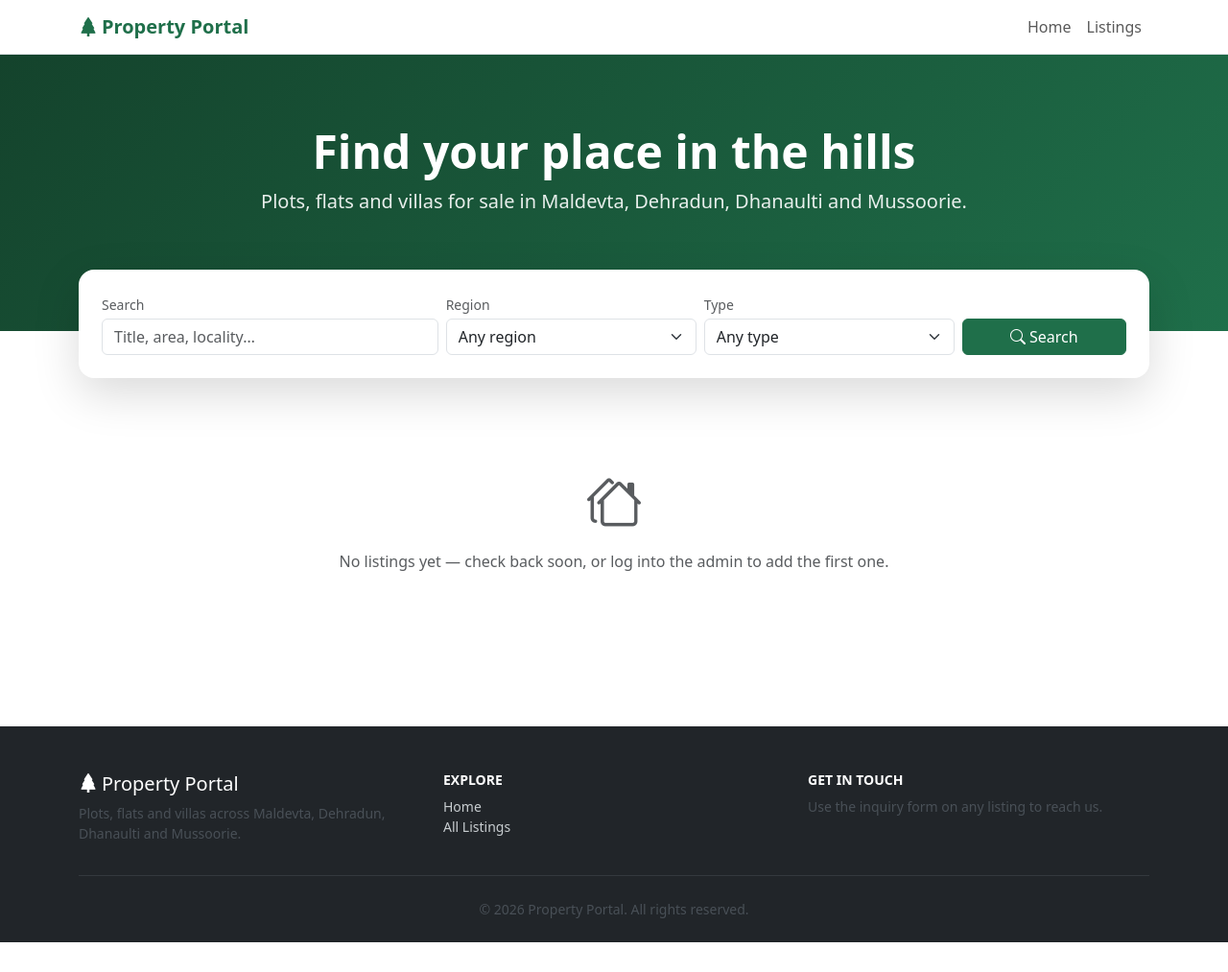
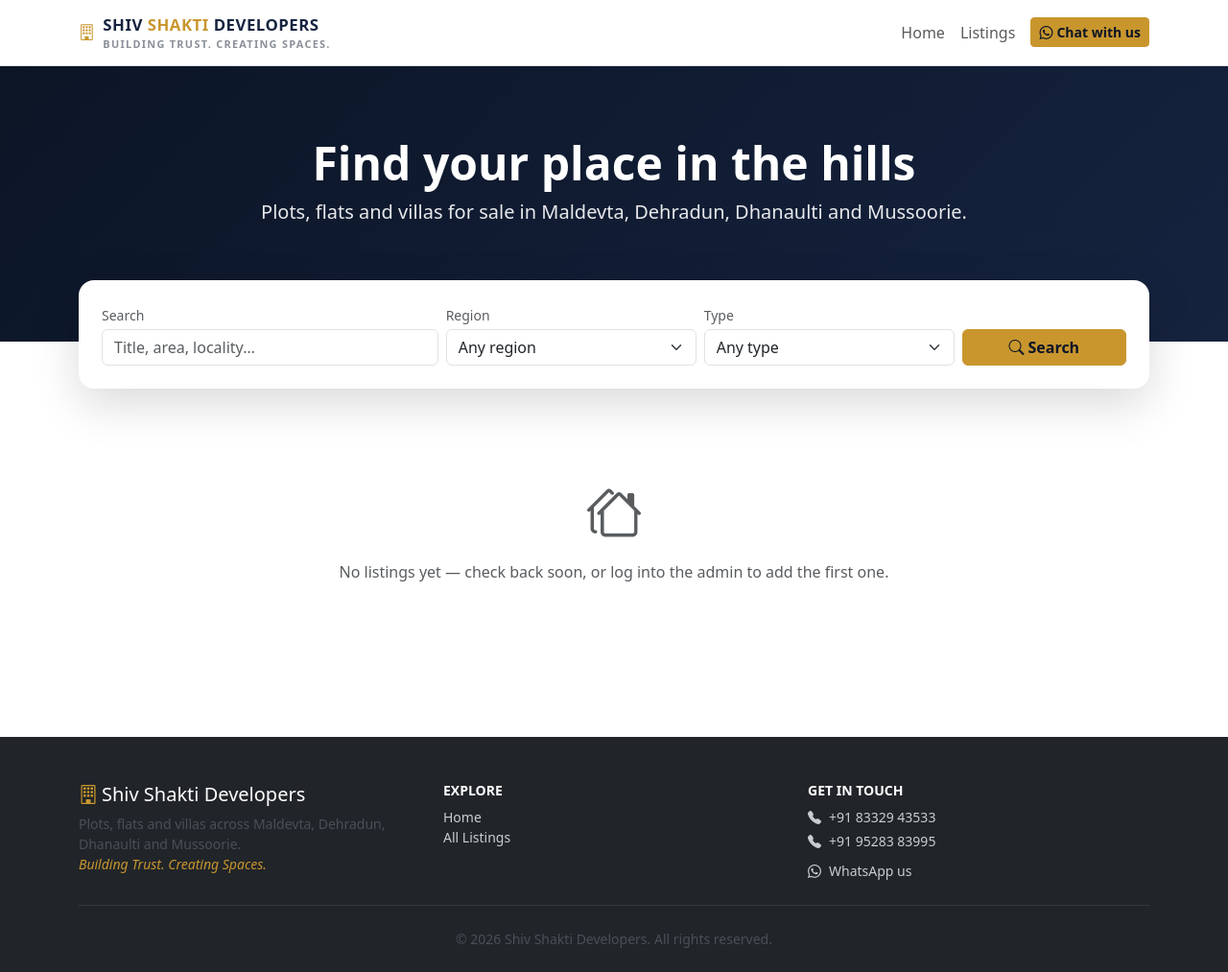
Before and after one commit to rahulbaliyan/property-portal, a Django app: page / in a window 1280 px wide. Shown: the whole page at 96% size. Before the commit the page ends 982 px from the top, so only its background shows below. Run offline with Django 5.2, Linux system fonts and the light colour scheme; data that the repository does not hold is empty.

Commit message:
Rebrand to Shiv Shakti Developers, add contact numbers, inquiry notifications
- Navy/gold palette matching the brand logo, two contact numbers as
  click-to-call links in the footer and property detail sidebar
- Email notification on new inquiry via Brevo SMTP (console backend in
  dev, no real credentials needed locally)
- Optional WhatsApp notification via Meta WhatsApp Cloud API, silently
  skipped until credentials are configured

```diff
--- a/core/context_processors.py
+++ b/core/context_processors.py
@@ -2,4 +2,10 @@
 
 
 def site_settings(request):
-    return {"settings_whatsapp_number": settings.WHATSAPP_NUMBER}
+    return {
+        "settings_whatsapp_number": settings.WHATSAPP_NUMBER,
+        "site_name": settings.SITE_NAME,
+        "site_tagline": settings.SITE_TAGLINE,
+        "contact_phone_1": settings.CONTACT_PHONE_1,
+        "contact_phone_2": settings.CONTACT_PHONE_2,
+    }
--- a/properties/views.py
+++ b/properties/views.py
@@ -7,6 +7,7 @@
 from django.views.decorators.http import require_GET, require_http_methods
 
 from inquiries.forms import InquiryForm
+from inquiries.notifications import notify_new_inquiry
 
 from .models import Property
 
@@ -87,6 +88,7 @@
             inquiry = form.save(commit=False)
             inquiry.property = property_obj
             inquiry.save()
+            notify_new_inquiry(inquiry)
             messages.success(
                 request,
                 "Thanks! Your inquiry has been sent — we'll get back to you soon.",
--- a/requirements.txt
+++ b/requirements.txt
@@ -4,3 +4,4 @@
 pillow==12.3.0
 gunicorn==23.0.0
 psycopg[binary]==3.2.3
+requests==2.32.3
--- a/static/css/style.css
+++ b/static/css/style.css
@@ -1,8 +1,9 @@
 :root {
-  --brand: #1f6f4a;
-  --brand-dark-solid: #14432c;
-  --accent: #d98e33;
-  --bg-soft: #f7f6f2;
+  --brand: #16233f;
+  --brand-dark-solid: #0b1526;
+  --accent: #c9962e;
+  --accent-light: #e0b354;
+  --bg-soft: #f8f6f0;
 }
 
 body {
@@ -12,17 +13,19 @@
 
 .text-brand { color: var(--brand); }
 .bg-brand { background-color: var(--brand); }
+.text-accent { color: var(--accent); }
 
 .btn-brand {
-  background-color: var(--brand);
-  border-color: var(--brand);
-  color: #fff;
+  background-color: var(--accent);
+  border-color: var(--accent);
+  color: var(--brand-dark-solid);
+  font-weight: 600;
 }
 .btn-brand:hover,
 .btn-brand:focus {
-  background-color: var(--brand-dark-solid);
-  border-color: var(--brand-dark-solid);
-  color: #fff;
+  background-color: var(--accent-light);
+  border-color: var(--accent-light);
+  color: var(--brand-dark-solid);
 }
 
 .btn-outline-brand {
@@ -39,6 +42,21 @@
   text-decoration: none;
 }
 .footer-link:hover { color: #fff; }
+
+/* Brand */
+.navbar-brand {
+  letter-spacing: 0.03em;
+  text-transform: uppercase;
+  font-size: 1.05rem;
+}
+.navbar-brand img { height: 44px; width: auto; }
+.brand-gold { color: var(--accent); }
+.brand-tagline {
+  font-size: 0.68rem;
+  letter-spacing: 0.12em;
+  text-transform: uppercase;
+  color: #8a8f98;
+}
 
 /* Hero */
 .hero {
@@ -80,7 +98,7 @@
 }
 .property-card .price {
   font-weight: 700;
-  color: var(--brand-dark-solid);
+  color: var(--accent);
 }
 .property-card .badge-status-sold {
   position: absolute;
--- a/templates/base.html
+++ b/templates/base.html
@@ -4,7 +4,7 @@
   <meta charset="UTF-8">
   <meta name="viewport" content="width=device-width, initial-scale=1">
   <meta name="theme-color" content="#1f6f4a">
-  <title>{% block title %}Property Portal{% endblock %} — Uttarakhand Real Estate</title>
+  <title>{% block title %}Home{% endblock %} — {{ site_name }}</title>
   <meta name="description" content="{% block meta_description %}Plots, flats and villas for sale in Maldevta, Dehradun, Dhanaulti and Mussoorie.{% endblock %}">
 
   <link href="https://cdn.jsdelivr.net/npm/bootstrap@5.3.3/dist/css/bootstrap.min.css" rel="stylesheet"
@@ -18,8 +18,12 @@
 
   <nav class="navbar navbar-expand-lg navbar-light bg-white sticky-top border-bottom">
     <div class="container">
-      <a class="navbar-brand fw-bold text-brand" href="{% url 'core:home' %}">
-        <i class="bi bi-tree-fill me-1"></i>Property Portal
+      <a class="navbar-brand fw-bold text-brand d-flex align-items-center" href="{% url 'core:home' %}">
+        <i class="bi bi-building me-2 text-accent"></i>
+        <span>
+          Shiv <span class="brand-gold">Shakti</span> Developers
+          <span class="brand-tagline d-none d-sm-block">{{ site_tagline }}</span>
+        </span>
       </a>
       <button class="navbar-toggler" type="button" data-bs-toggle="collapse" data-bs-target="#mainNav" aria-controls="mainNav" aria-expanded="false" aria-label="Toggle navigation">
         <span class="navbar-toggler-icon"></span>
@@ -63,8 +67,9 @@
     <div class="container">
       <div class="row gy-4">
         <div class="col-md-4">
-          <h5 class="text-white"><i class="bi bi-tree-fill me-1"></i>Property Portal</h5>
+          <h5 class="text-white"><i class="bi bi-building me-1 text-accent"></i>{{ site_name }}</h5>
           <p class="small mb-0">Plots, flats and villas across Maldevta, Dehradun, Dhanaulti and Mussoorie.</p>
+          <p class="small text-accent fst-italic mb-0">{{ site_tagline }}</p>
         </div>
         <div class="col-md-4">
           <h6 class="text-white text-uppercase small fw-bold">Explore</h6>
@@ -75,17 +80,27 @@
         </div>
         <div class="col-md-4">
           <h6 class="text-white text-uppercase small fw-bold">Get in touch</h6>
+          <ul class="list-unstyled small mb-2">
+            <li class="mb-1">
+              <a class="footer-link d-inline-flex align-items-center" href="tel:{{ contact_phone_1|cut:' ' }}">
+                <i class="bi bi-telephone-fill me-2"></i>{{ contact_phone_1 }}
+              </a>
+            </li>
+            <li>
+              <a class="footer-link d-inline-flex align-items-center" href="tel:{{ contact_phone_2|cut:' ' }}">
+                <i class="bi bi-telephone-fill me-2"></i>{{ contact_phone_2 }}
+              </a>
+            </li>
+          </ul>
           {% if settings_whatsapp_number %}
             <a class="footer-link small d-inline-flex align-items-center" href="https://wa.me/{{ settings_whatsapp_number }}" target="_blank" rel="noopener">
-              <i class="bi bi-whatsapp me-1"></i>WhatsApp us
+              <i class="bi bi-whatsapp me-2"></i>WhatsApp us
             </a>
-          {% else %}
-            <p class="small mb-0">Use the inquiry form on any listing to reach us.</p>
           {% endif %}
         </div>
       </div>
       <hr class="border-secondary my-4">
-      <p class="small text-center mb-0">&copy; {% now "Y" %} Property Portal. All rights reserved.</p>
+      <p class="small text-center mb-0">&copy; {% now "Y" %} {{ site_name }}. All rights reserved.</p>
     </div>
   </footer>
 
```
Also changed, not shown: config/settings/base.py (+36 -2 lines), inquiries/notifications.py (added, +82 -0 lines), render.yaml (+13 -0 lines), templates/properties/detail.html (+5 -2 lines).
